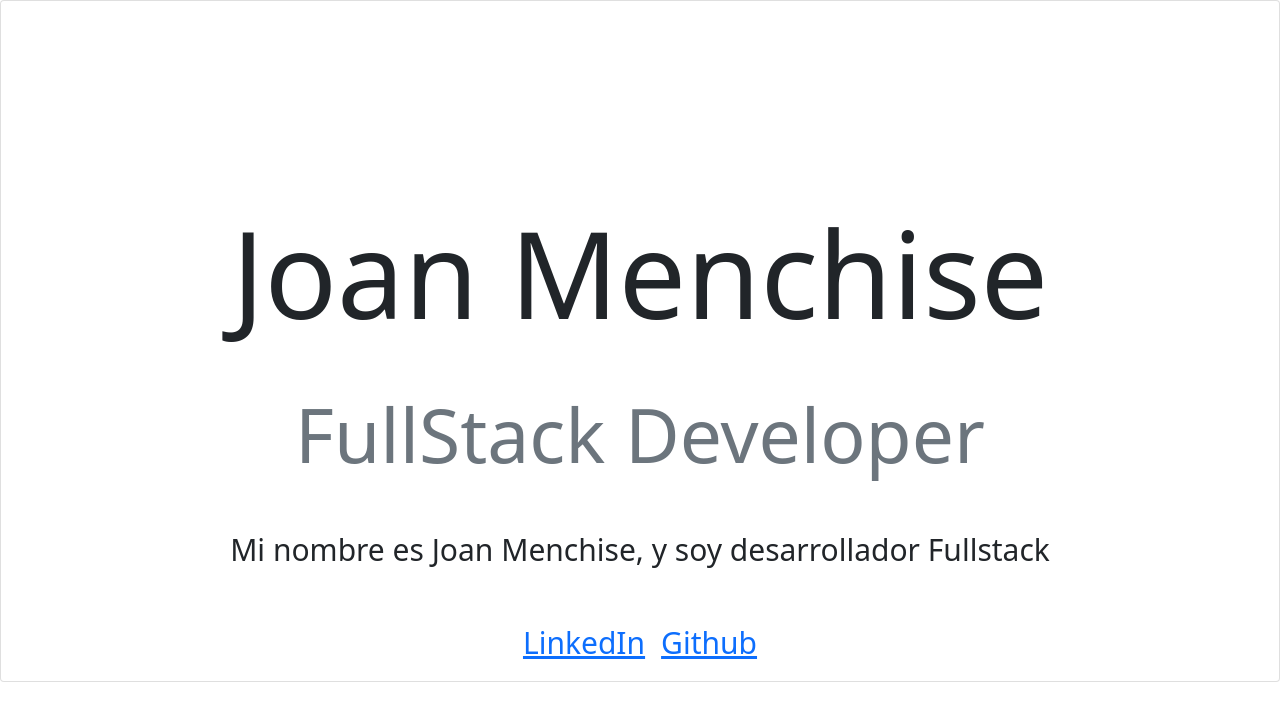
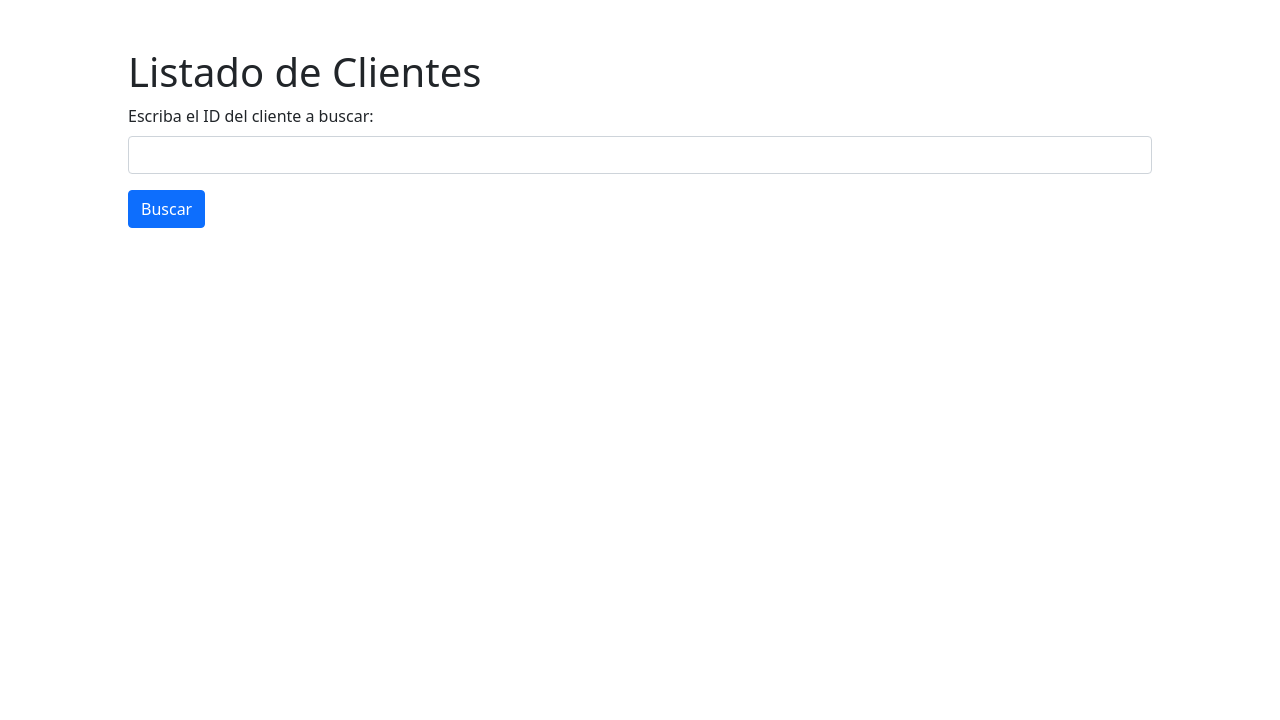
Before and after one commit to jmenchise/curso_react_ed_it_practicas, a React (Create React App) app: page / in a window 1280 px wide. Shown: the top 720 px of the page. Built offline with nearby package versions, Linux system fonts and the light colour scheme.

Commit message:
creacion api

```diff
--- a/src/App.js
+++ b/src/App.js
@@ -1,26 +1,11 @@
-import ContactCard from "./components/ContactCard/ContactCard";
+import ClientsContainer from "./ClientsContainer";
+import './index.css'
 
 function App() {
 
-  const contactLinks = [
-    {
-      name: 'LinkedIn',
-      adress: 'https://www.linkedin.com/in/joan-menchise-43a511247/'
-    },
-    {
-      name: 'Github',
-      adress:'https://github.com/jmenchise'
-    }
-  ]
-
   return (
     <div className="App">
-      <ContactCard
-        name={'Joan Menchise'}
-        career={'FullStack Developer'}
-        description={'Mi nombre es Joan Menchise, y soy desarrollador Fullstack'}
-        contactLinks={contactLinks}
-      />
+      <ClientsContainer/>
     </div>
   );
 }
--- /dev/null
+++ b/src/ClientsContainer.jsx
@@ -0,0 +1,37 @@
+import React from 'react'
+import Form from './components/Form'
+
+const ClientsContainer = () => {
+
+    const inputs = [
+        {
+            type: 'number',
+            name: 'searchId',
+            id: 'inputID',
+            labelText: 'Escriba el ID del cliente a buscar:',
+            required: true
+        }
+    ]
+
+    const searchData = '';
+
+    const onSubmit = (e, data) => {
+        e.preventDefault();
+        console.log('data:', data);
+    }
+
+
+
+    return (
+        <div>
+            <h1>Listado de Clientes</h1>
+            <Form
+                initialState={searchData}
+                onSubmit={onSubmit}
+                inputs={inputs}
+            />
+        </div>
+    )
+}
+
+export default ClientsContainer
--- a/src/components/ContactCard/ContactCard.jsx
+++ /dev/null
@@ -1,26 +0,0 @@
-import React from 'react'
-import './contactCard.css'
-import ContactLink from './ContactLink'
-
-const ContactCard = ({name, career, description, contactLinks}) => {
-
-
-
-    return (
-        <div className="card" style={{width: '100%', fontSize: '30px'}}>
-            <div className="card-body text-center" style={{paddingTop: '200px'}}>
-                <h1 className="card-title mb-5">{name}</h1>
-                <h3 className="card-subtitle mb-2 text-muted">{career}</h3>
-                <p className="card-text my-5">{description}</p>
-                {contactLinks.map(link =>
-                    <ContactLink
-                        name={link.name}
-                        adress={link.adress}
-                    />
-                )}
-            </div>
-        </div>
-    )
-}
-
-export default ContactCard
--- a/src/components/ContactCard/ContactLink.jsx
+++ /dev/null
@@ -1,15 +0,0 @@
-import React from 'react'
-
-const ContactLink = ({name, adress}) => {
-    return (
-        <a
-            target={'_blank'}
-            href={adress}
-            className="card-link"
-        >
-            {name}
-        </a>
-    )
-}
-
-export default ContactLink
--- a/src/components/ContactCard/contactCard.css
+++ /dev/null
@@ -1,11 +0,0 @@
-h1{
-    font-size: 4em;
-}
-
-h3 {
-    font-size: 2.5em;
-}
-
-p{
-    font-size: 1em;
-}
--- /dev/null
+++ b/src/components/Form.jsx
@@ -0,0 +1,36 @@
+import React, { useState } from 'react'
+import InputForm from './InputForm'
+
+const Form = (props) => {
+
+    const {inputs, onSubmit, initialState} = props
+
+    const[form, setForm] = useState(initialState)
+
+    const handleChange = e => {
+        const {value} = e.target
+        setForm(value);
+    }
+
+    const handleSubmit = e => {
+        onSubmit(e, form)
+    }
+
+    return (
+        <form onSubmit={e => handleSubmit(e)}>
+            {inputs.map(({type, name, id, labelText, required}) => (
+                <InputForm
+                    onChange={handleChange}
+                    key={name}
+                    type={type}
+                    id={id}
+                    labelText={labelText}
+                    required={required}
+                />
+            ))}
+            <button type="submit" className="btn btn-primary">Buscar</button>
+        </form>
+    )
+}
+
+export default Form
--- /dev/null
+++ b/src/components/InputForm.jsx
@@ -0,0 +1,32 @@
+import React from 'react'
+
+const InputForm = (props) => {
+
+    const {
+        name,
+        type,
+        id,
+        labelText,
+        required,
+        onChange
+    } = props
+
+
+    return (
+        <div className="mb-3">
+            <label htmlFor={name} className="form-label">{labelText}</label>
+            <input
+                onChange={onChange}
+                name={name}
+                type={type}
+                className="form-control"
+                id={id}
+                required={required}
+                aria-describedby="emailHelp"
+
+            />
+        </div>
+    )
+}
+
+export default InputForm
--- /dev/null
+++ b/src/index.css
@@ -0,0 +1,5 @@
+body{
+    margin: 3em auto;
+    width: 80%;
+    max-width: 1800px;
+}
```
